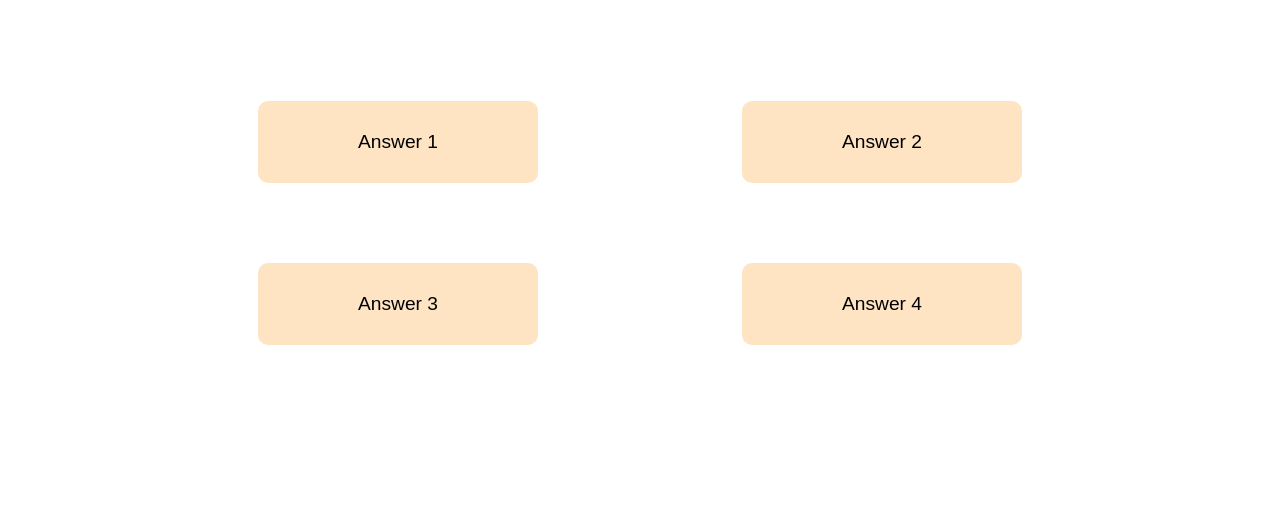
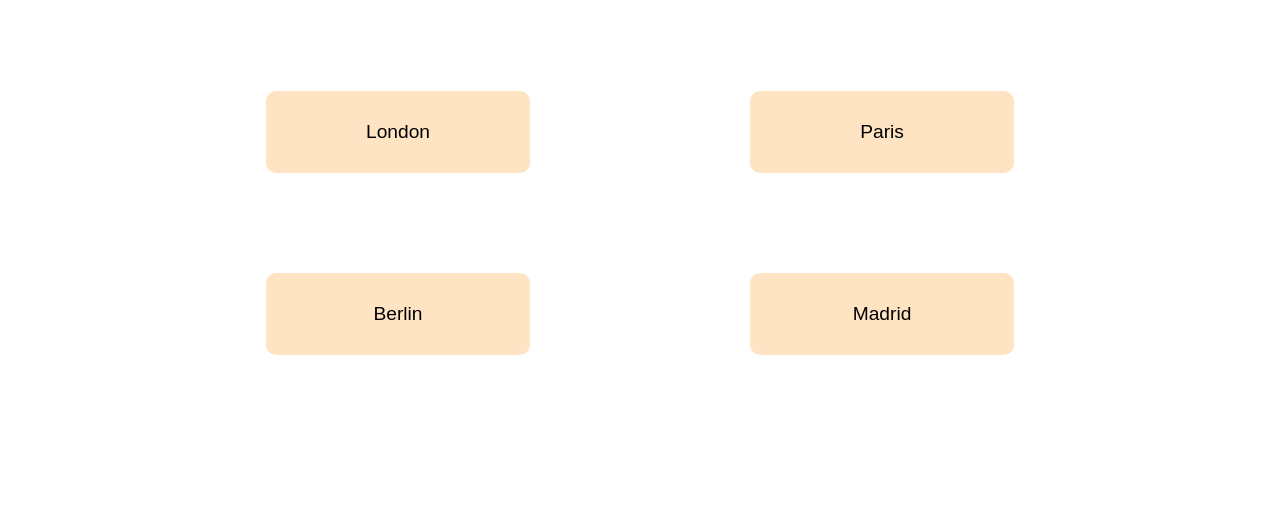
Before and after one commit to Hasan-Smajlovic/Plus-Ultra-Quiz-Learning-, a plain HTML site: page quiz1.html in a window 1280 px wide. Shown: the part 358-868 px from the top of the page. Drawn offline with Linux system fonts and the light colour scheme.

Commit message:
JS promjena pitanja i odabir odgovora

```diff
--- a/Assets/style/quiz.css
+++ b/Assets/style/quiz.css
@@ -51,6 +51,11 @@ body {
 
 /* Quiz Options */
 .quizOptions {
+    display: grid;
+    grid-template-rows: auto auto;
+    grid-template-columns: 1fr 1fr;
+    gap: 20px;
+
     animation: fadeInAnimation ease 1s;
     animation-iteration-count: 1;
     animation-fill-mode: forwards;
@@ -70,6 +75,15 @@ body {
     background-color: #f0e68c;
     transition: all 0.5s;
 }
+.correct
+{
+    background-color: green !important;
+}
+.incorrect
+{
+    background-color: red !important;
+}
+
 /* End of Quiz Options */
 
 /* Keyframes */
--- a/quiz1.html
+++ b/quiz1.html
@@ -12,15 +12,16 @@
     </div>
     <div class="quizContainer">
         <div  class="quizQuestion">
-        <h1> Your question goes here</h1>
+        <h1 id="Question"> Your question goes here</h1>
         </div>
-        <div class="quizOptions">
-                <button class="optionsBtn">Answer 1</button>
-                <button class="optionsBtn">Answer 2</button>
+        <div id="quizOptions" class="quizOptions">
+                <button  onclick="selectAnswer(event)" class="optionsBtn">Answer 1</button>
+                <button   onclick="selectAnswer(event)"class="optionsBtn">Answer 2</button>
                 <br>
-                <button class="optionsBtn">Answer 3</button>
-                <button class="optionsBtn">Answer 4</button>
+                <button  onclick="selectAnswer(event)" class="optionsBtn">Answer 3</button>
+                <button  onclick="selectAnswer(event)" class="optionsBtn">Answer 4</button>
 
     </div>
+    <script src="script.js"></script>
 </body>
 </html>
--- /dev/null
+++ b/script.js
@@ -0,0 +1,162 @@
+const questions  = [
+{
+    question:"What is the capital of France?",
+    answers: [
+    {text:"London", correct:false},
+    {text:"Paris", correct:true},
+    {text:"Berlin", correct:false},
+    {text:"Madrid", correct:false}
+    ],
+},
+{
+    question:"Who wrote 'Romeo and Juliet'? ",
+    answers: [
+    {text:"William Shakespeare", correct:true},
+    {text:"Jane Austen", correct:false},
+    {text:" Charles Dickens", correct:false},
+    {text:"Mark Twain", correct:false},
+    ]
+},
+{
+    question: "What is the largest planet in our solar system?",
+        answers: [
+            { text: "Earth", correct: false },
+            { text: "Jupiter", correct: true },
+            { text: "Mars", correct: false },
+            { text: "Saturn", correct: false }
+        ]
+},
+{
+    question: "What is the capital of Japan?",
+    answers: [
+        { text: "Beijing", correct: false },
+        { text: "Tokyo", correct: true },
+        { text: "Seoul", correct: false },
+        { text: "Bangkok", correct: false }
+    ]
+},
+{
+    question: "Who painted the Mona Lisa?",
+    answers: [
+        { text: "Leonardo da Vinci", correct: true },
+        { text: "Vincent van Gogh", correct: false },
+        { text: "Pablo Picasso", correct: false },
+        { text: "Michelangelo", correct: false }
+    ]
+},
+{
+    question: "What is the tallest mammal on Earth?",
+    answers: [
+        { text: "Elephant", correct: false },
+        { text: "Giraffe", correct: true },
+        { text: "Rhino", correct: false },
+        { text: "Hippopotamus", correct: false }
+    ]
+},
+{
+    question: "Which planet is known as the Red Planet?",
+    answers: [
+        { text: "Mars", correct: true },
+        { text: "Venus", correct: false },
+        { text: "Mercury", correct: false },
+        { text: "Neptune", correct: false }
+    ]
+},
+{
+    question: "What is the largest ocean on Earth?",
+    answers: [
+        { text: "Atlantic Ocean", correct: false },
+        { text: "Indian Ocean", correct: false },
+        { text: "Arctic Ocean", correct: false },
+        { text: "Pacific Ocean", correct: true }
+    ]
+},
+{
+    question: "Who invented the telephone?",
+    answers: [
+        { text: "Alexander Graham Bell", correct: true },
+        { text: "Thomas Edison", correct: false },
+        { text: "Nikola Tesla", correct: false },
+        { text: "Albert Einstein", correct: false }
+    ]
+},
+{
+    question: "What is the chemical symbol for gold?",
+    answers: [
+        { text: "Au", correct: true },
+        { text: "Ag", correct: false },
+        { text: "Fe", correct: false },
+        { text: "Hg", correct: false }
+    ]
+}
+];
+
+const question = document.getElementById("Question");
+const quizOptions = document.getElementById("quizOptions");
+
+let currentQuestionIndex = 0;
+let score = 0;
+
+function startQuiz()
+{
+    currentQuestionIndex = 0;
+    score = 0;
+    showQuestion();
+}
+
+function showQuestion()
+{
+    while(quizOptions.firstChild)
+   {
+        quizOptions.removeChild(quizOptions.firstChild);
+   }
+
+    let currentQuestion = questions[currentQuestionIndex];
+    let  questionNumber = currentQuestionIndex +1;
+    question.innerHTML = questionNumber + ". "+ currentQuestion.question;
+
+    currentQuestion.answers.forEach(answer => {
+        const button = document.createElement("button");
+        button.innerHTML = answer.text;
+        button.classList.add("optionsBtn");
+        quizOptions.appendChild(button);
+        if (answer.correct) {
+            button.dataset.correct = answer.correct;
+        }
+        button.addEventListener("click", selectAnswer);
+    });
+
+
+
+}
+function selectAnswer(event )
+{
+    const selected = event.target;
+    const isCorrect = selected.dataset.correct === "true";
+    if (isCorrect) {
+
+        selected.classList.add("correct");
+        score++;
+    } else {
+        selected.classList.add("incorrect");
+
+        Array.from(quizOptions.children).forEach(button => {
+            if (button.dataset.correct === "true") {
+                button.classList.add("correct");
+            }
+            button.disabled = true;
+        });
+   }
+   setTimeout(() => {
+    currentQuestionIndex++;
+    if (currentQuestionIndex < questions.length) {
+        showQuestion();
+    } else {
+
+        alert(`Quiz ended! Your score is: ${score}/${questions.length}`);
+    }
+}, 1500);
+}
+
+
+startQuiz();
```
Also changed, not shown: Assets/style/main.css (+11 -0 lines), index.html (+1 -0 lines).
